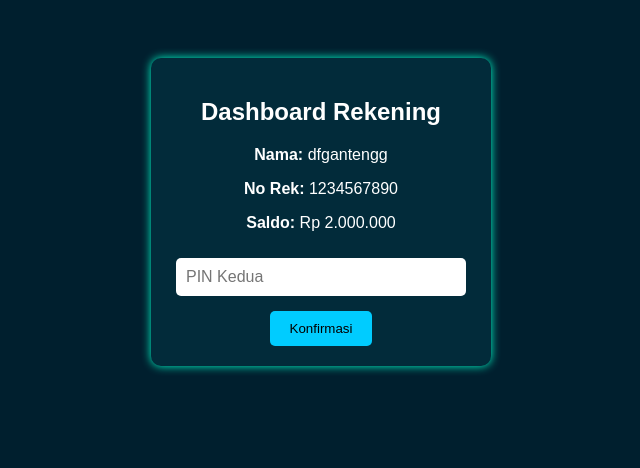
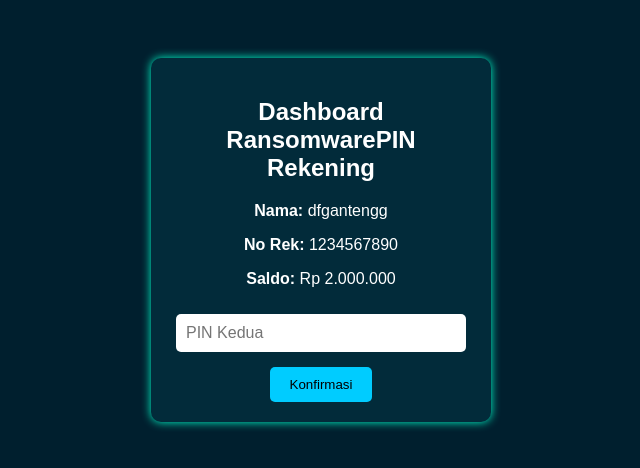
Before and after one commit to fiannnnjay/Dagian, a plain HTML site: page index.html in a window 1280 px wide. Shown: the whole page, without its empty margins (319-959 px from the left). Drawn offline with Linux system fonts and the light colour scheme.

Commit message:
Update index.html

```diff
--- a/index.html
+++ b/index.html
@@ -2,7 +2,7 @@
 <html lang="id">
 <head>
   <meta charset="UTF-8">
-  <title>Dashboard Rekening - Simulasi</title>
+  <title>Dashboard RansomwarePIN Rekening</title>
   <style>
     body {
       background: #001f2e;
@@ -55,7 +55,7 @@
 <body>
 
 <div class="dashboard" id="formPin">
-  <h2>Dashboard Rekening</h2>
+  <h2>Dashboard RansomwarePIN Rekening</h2>
   <p><b>Nama:</b> dfgantengg</p>
   <p><b>No Rek:</b> 1234567890</p>
   <p><b>Saldo:</b> Rp 2.000.000</p>
```
